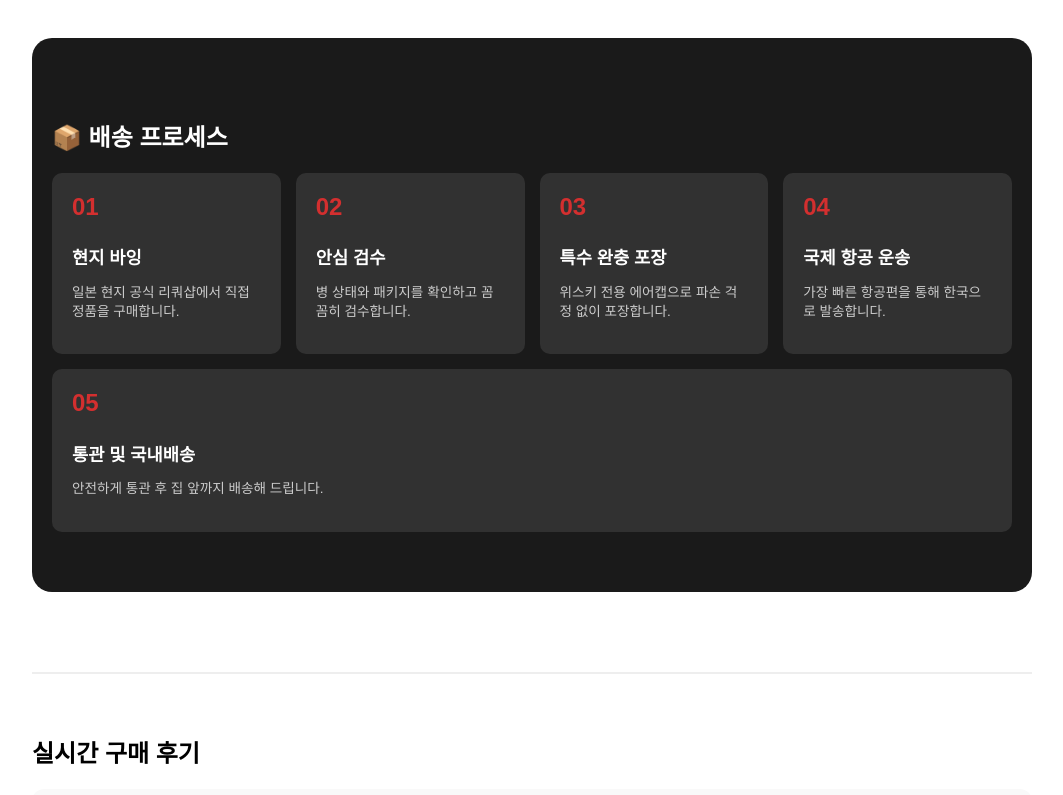
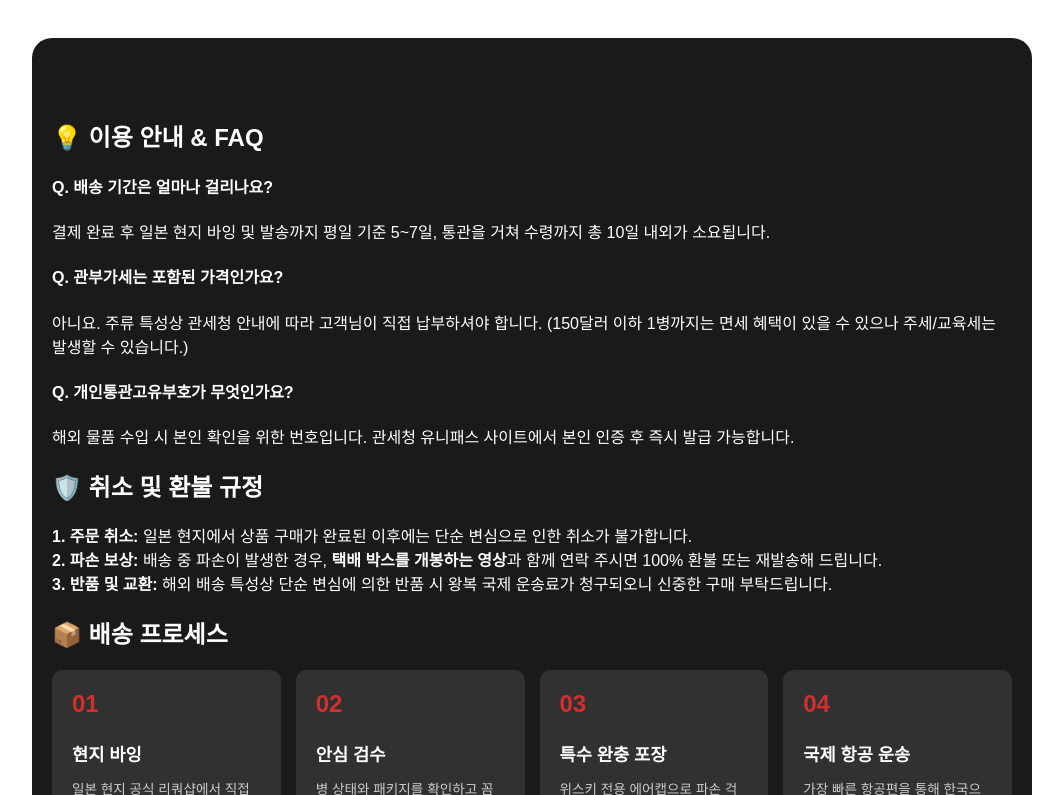
Before and after one commit to alpstiger/whisky-shop, a React (Create React App) app: page / in a window 1280 px wide. Shown: the part 550-1345 px from the top of the page, without its empty margins (108-1171 px from the left). Built offline with nearby package versions, Linux system fonts and the light colour scheme.

Commit message:
배송 프로세스 메뉴 추가

```diff
--- a/src/App.js
+++ b/src/App.js
@@ -50,6 +50,40 @@ function App() {
       {/* 후기 섹션 추가 */}
 {/* 배송 프로세스 섹션 */}
 <section className="process-section" id="process">
+{/* 2. 이용 안내 & FAQ 섹션 */}
+<section className="guide-section" id="guide">
+  <h2 className="section-title">💡 이용 안내 & FAQ</h2>
+  <div className="guide-container">
+    <div className="guide-item">
+      <h4>Q. 배송 기간은 얼마나 걸리나요?</h4>
+      <p>결제 완료 후 일본 현지 바잉 및 발송까지 평일 기준 5~7일, 통관을 거쳐 수령까지 총 10일 내외가 소요됩니다.</p>
+    </div>
+    <div className="guide-item">
+      <h4>Q. 관부가세는 포함된 가격인가요?</h4>
+      <p>아니요. 주류 특성상 관세청 안내에 따라 고객님이 직접 납부하셔야 합니다. (150달러 이하 1병까지는 면세 혜택이 있을 수 있으나 주세/교육세는 발생할 수 있습니다.)</p>
+    </div>
+    <div className="guide-item">
+      <h4>Q. 개인통관고유부호가 무엇인가요?</h4>
+      <p>해외 물품 수입 시 본인 확인을 위한 번호입니다. 관세청 유니패스 사이트에서 본인 인증 후 즉시 발급 가능합니다.</p>
+    </div>
+  </div>
+</section>
+
+{/* 3. 취소 및 환불 규정 섹션 */}
+<section className="policy-section" id="policy">
+  <h2 className="section-title">🛡️ 취소 및 환불 규정</h2>
+  <div className="policy-card">
+    <div className="policy-item">
+      <strong>1. 주문 취소:</strong> 일본 현지에서 상품 구매가 완료된 이후에는 단순 변심으로 인한 취소가 불가합니다.
+    </div>
+    <div className="policy-item">
+      <strong>2. 파손 보상:</strong> 배송 중 파손이 발생한 경우, <strong>택배 박스를 개봉하는 영상</strong>과 함께 연락 주시면 100% 환불 또는 재발송해 드립니다.
+    </div>
+    <div className="policy-item">
+      <strong>3. 반품 및 교환:</strong> 해외 배송 특성상 단순 변심에 의한 반품 시 왕복 국제 운송료가 청구되오니 신중한 구매 부탁드립니다.
+    </div>
+  </div>
+</section>
   <h2 className="section-title">📦 배송 프로세스</h2>
   <div className="process-container">
     <div className="process-step">
```
